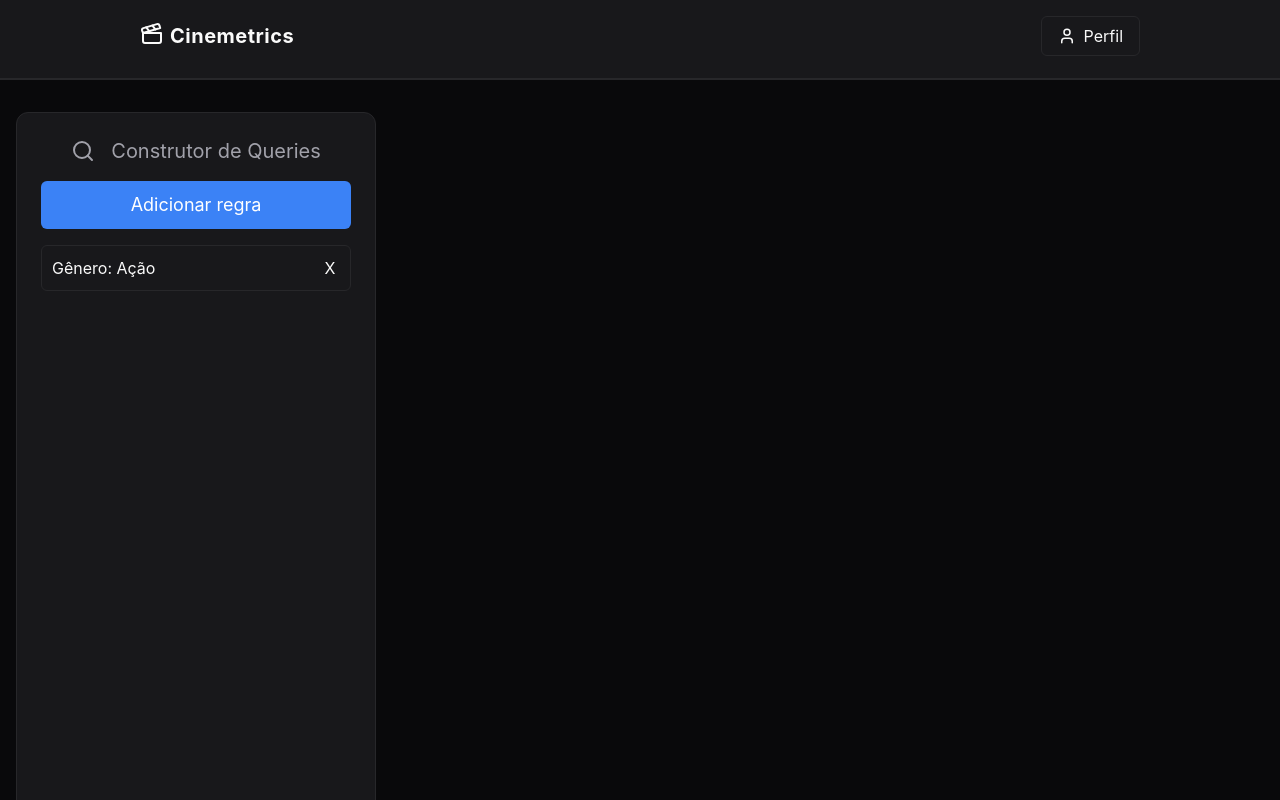
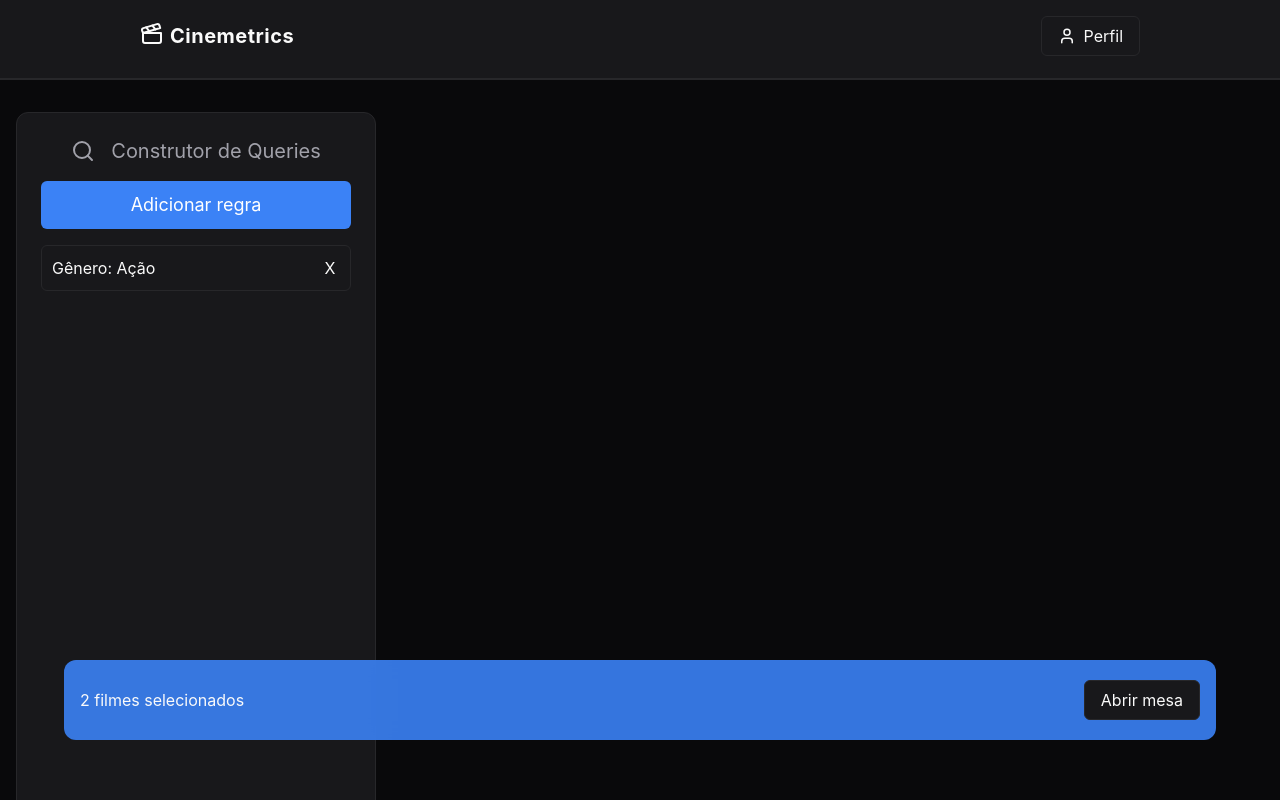
Before and after one commit to jeancarloslima/site-filmes, a React (Vite) app: page / in a window 1280 px wide. Shown: the top 800 px of the page. Built offline with nearby package versions, Linux system fonts and the light colour scheme.

Commit message:
Iniciando implementação do Dock

```diff
--- a/src/App.tsx
+++ b/src/App.tsx
@@ -1,3 +1,4 @@
+import Dock from "./components/layout/Dock";
 import Footer from "./components/layout/Footer";
 import Header from "./components/layout/Header";
 import Sidebar from "./components/layout/Sidebar";
@@ -11,6 +12,8 @@ function App() {
           <Sidebar />
 
           <section></section>
+
+          <Dock />
       </main>
 
       <Footer />
--- /dev/null
+++ b/src/components/layout/Dock.tsx
@@ -0,0 +1,13 @@
+import { motion } from "framer-motion"
+import Button from "../ui/Button"
+
+export default function Dock () {
+    return (
+        <motion.div initial={{ y: "100%" }} animate={{ y: 0 }} className="w-[90%] h-20 p-4 fixed flex justify-between items-center bottom-5 left-[50%] right-[50%] -translate-x-1/2 -translate-y-1/2 rounded-xl bg-primary/90 backdrop-blur-md z-40">
+            <span>2 filmes selecionados</span>
+            <Button>
+                Abrir mesa
+            </Button>
+        </motion.div>
+    )
+}
```
